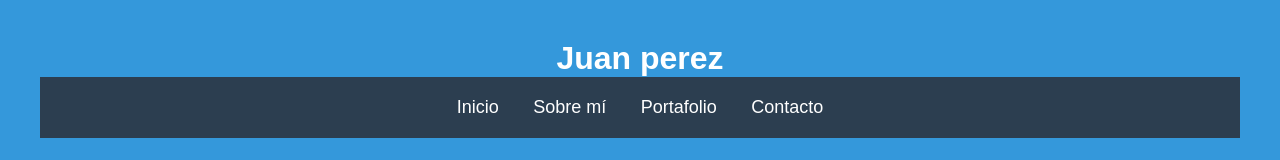
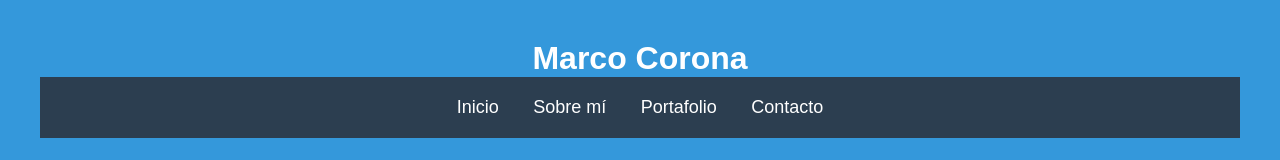
Before and after one commit to Inge-isaac/HTML_CSS, a plain HTML site: page index.html in a window 1280 px wide. Shown: the top 160 px of the page. Drawn offline with Linux system fonts and the light colour scheme.

Commit message:
updated Name

```diff
--- a/index.html
+++ b/index.html
@@ -8,7 +8,7 @@
 </head>
 <body>
     <header>
-        <h1>Juan perez</h1>
+        <h1>Marco Corona</h1>
         <nav>
             <a href="#">Inicio</a>
             <a href="#">Sobre mí</a>
```
